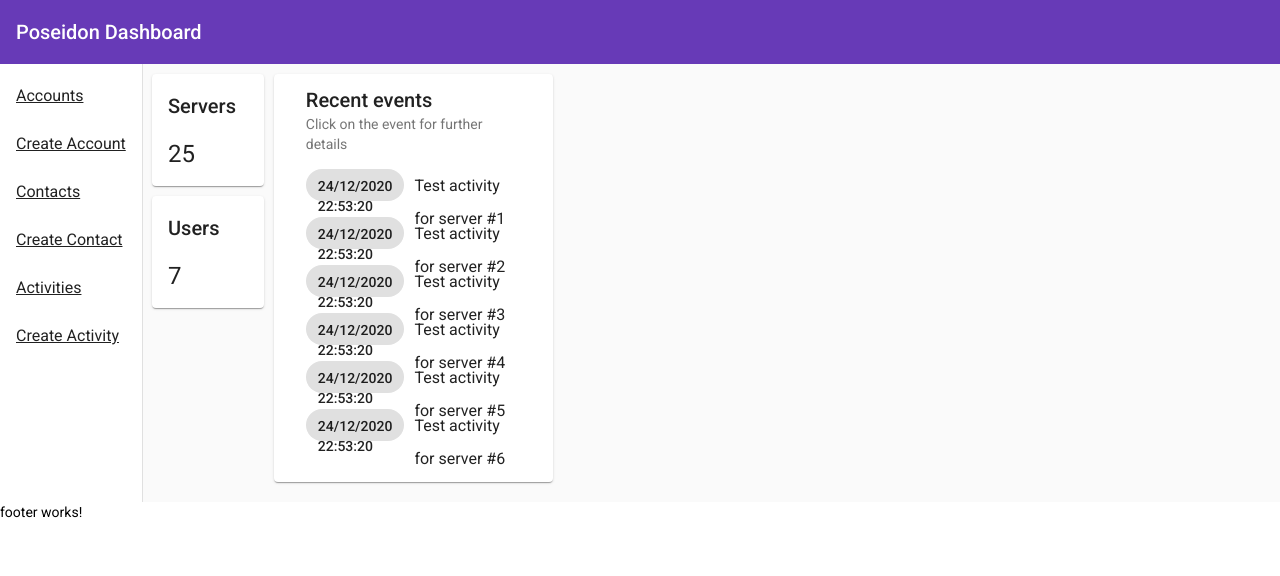
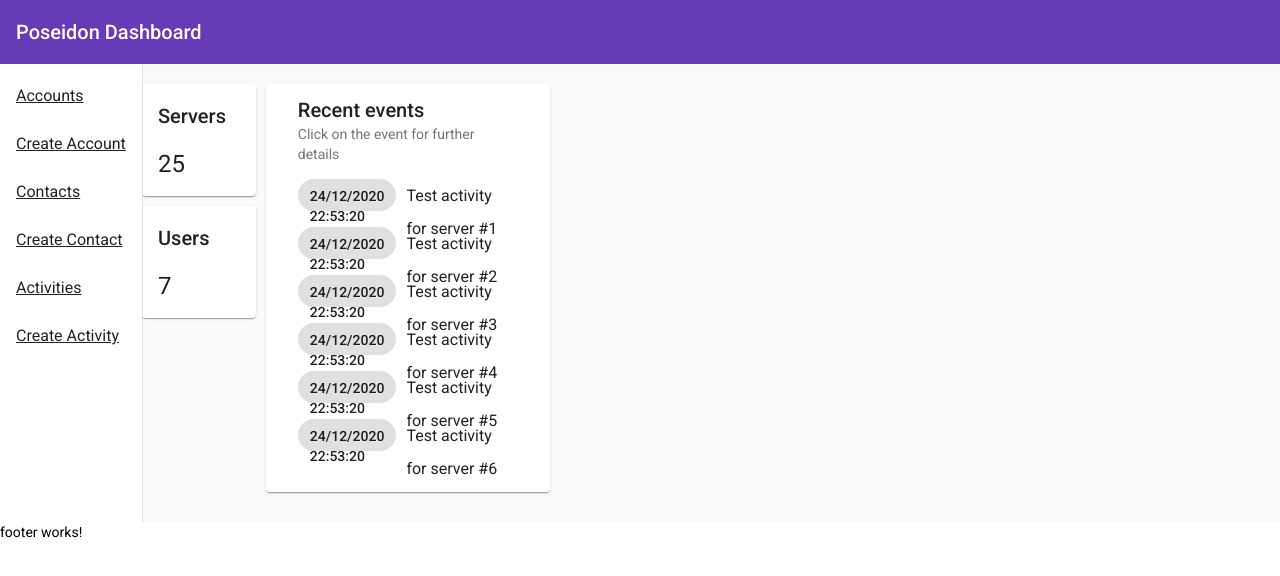
Before and after one commit to bramhoven/Poseidon-dashboard, an Angular app: page / in a window 1280 px wide. Shown: the top 576 px of the page. Built offline with nearby package versions, Linux system fonts and the light colour scheme.

Commit message:
FIx padding

```diff
--- a/src/app/components/sidenav/sidenav.component.scss
+++ b/src/app/components/sidenav/sidenav.component.scss
@@ -1,3 +1,3 @@
 .sidenav-content {
-    padding: 10px;
+    padding: 20px 0;
 }
```
